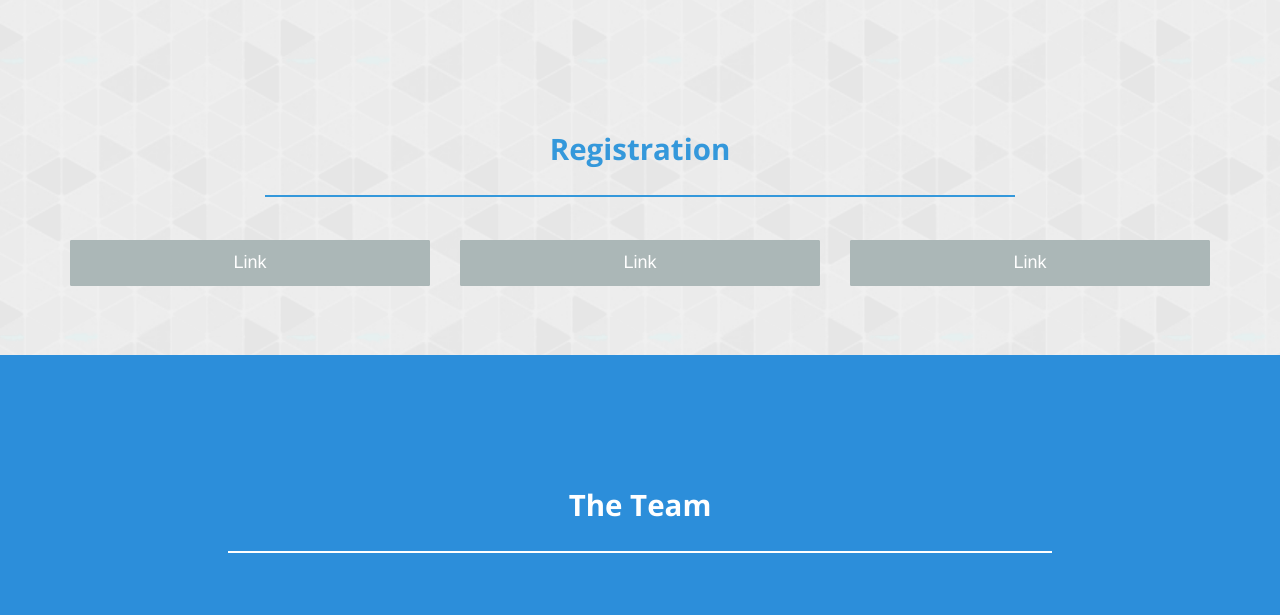
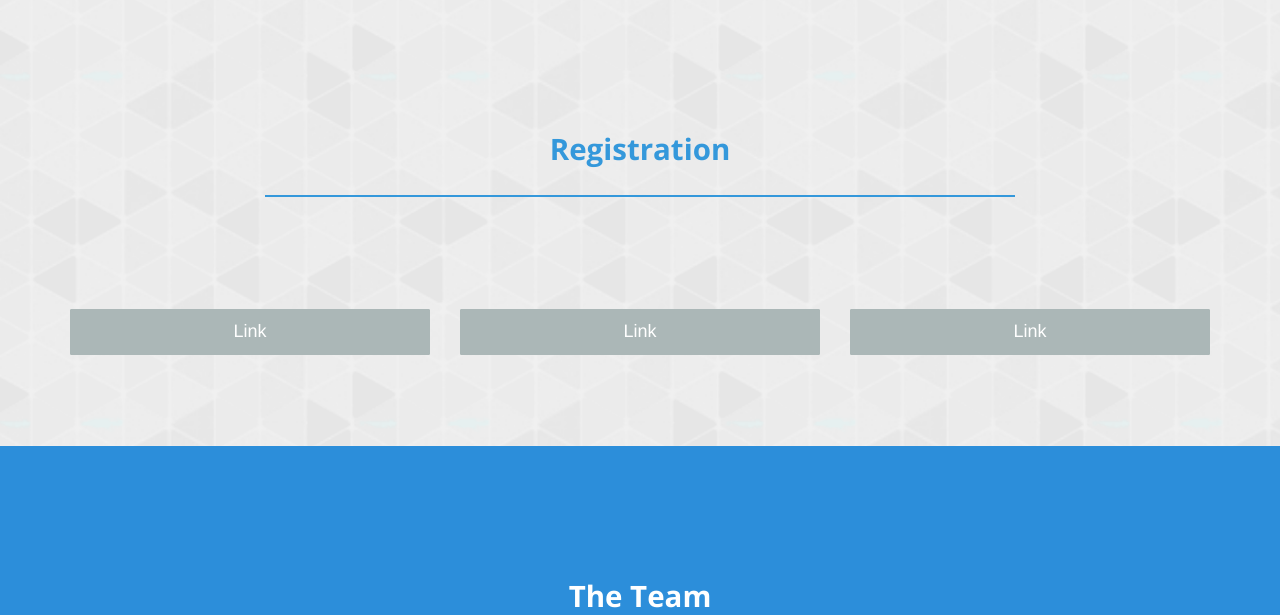
Before and after one commit to Saturnfive/SLMUN15, a PHP site: page / in a window 1280 px wide. Shown: the part 2213-2828 px from the top of the page. Run offline with PHP 8.4, Linux system fonts and the light colour scheme; some libraries are stand-ins or nearby versions.

Commit message:
Adjusted margins

```diff
--- a/css/app.css
+++ b/css/app.css
@@ -612,6 +612,6 @@ a h5 {
 }
 
 .reg-push-down {
-    margin-top: 2%;
-    margin-bottom: 6%;
+    margin-top: 8%;
+    margin-bottom: 8%;
 }
```
